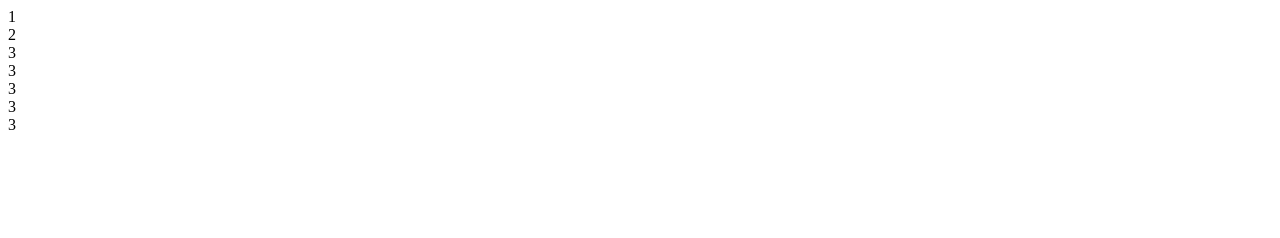
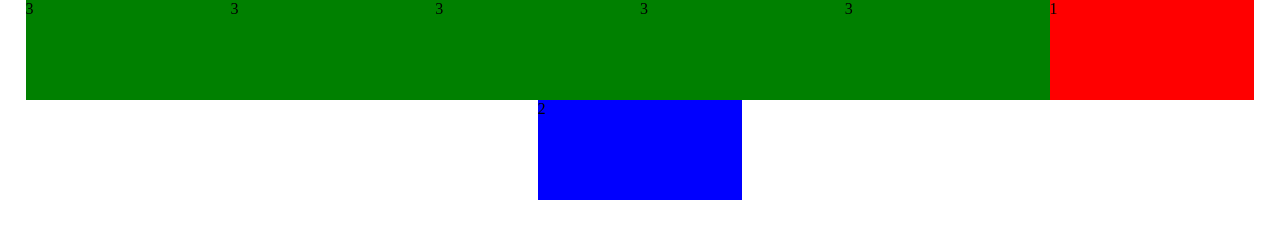
Before and after one commit to acciojob/place-the-item-2-Code-with-sudoku, a website: page main.html in a window 1280 px wide. Drawn offline with Linux system fonts and the light colour scheme.

Commit message:
created a submission

```diff
--- a/styles.css
+++ b/styles.css
@@ -1,2 +1,27 @@
+/* Your CSS Code here. */
+*{
+margin: 0px;
+padding: 0px;
+}
 
-/* Your CSS Code here. */
+.holder{
+    display : flex;
+    justify-content: center;
+    flex-wrap: wrap;
+}
+
+ .holder .item {
+   height : 100px;
+   width:16%;
+   background-color: green;
+}
+
+.item1{
+    background-color: red !important ;
+    order:10;
+}
+
+ .item2{
+    background-color: blue !important;
+    order:11;
+}
```
